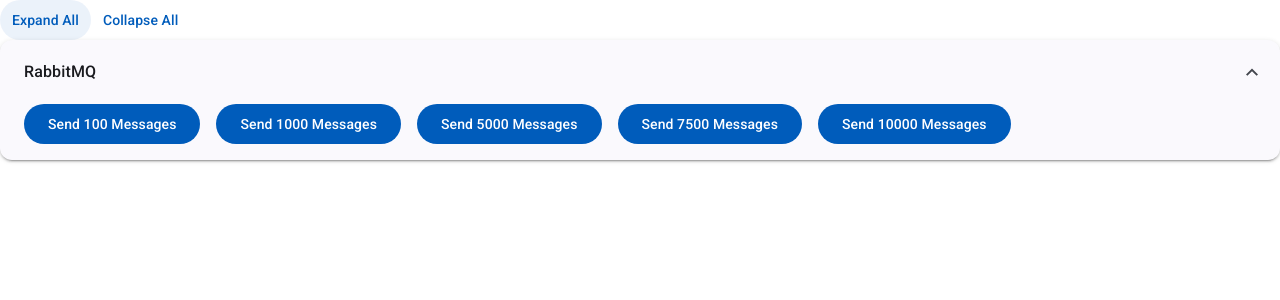
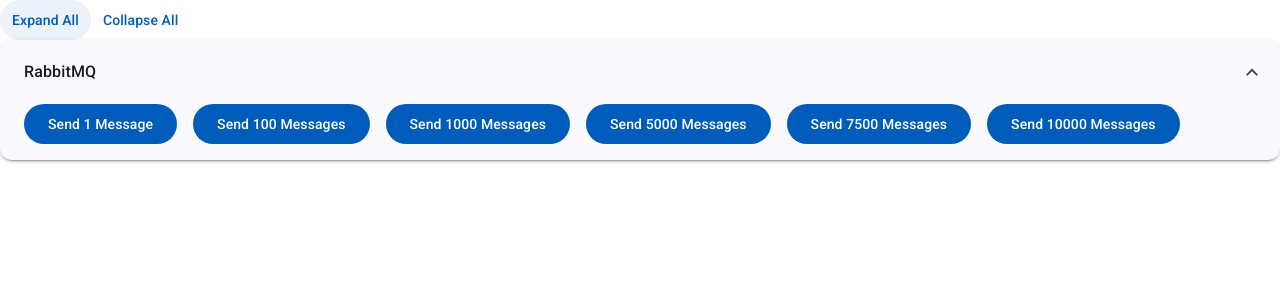
Before and after one commit to kumarrishav7/frontendPlay, an Angular app: page / in a window 1280 px wide. Shown: the top 300 px of the page. Built offline with nearby package versions, Linux system fonts and the light colour scheme.

Commit message:
Added interceptor

```diff
--- a/src/app/api.service.ts
+++ b/src/app/api.service.ts
@@ -1,15 +1,13 @@
 import { Injectable } from '@angular/core';
 import { HttpClient } from '@angular/common/http';
-import { Observable, forkJoin, from, mergeMap } from 'rxjs';
+import { from, mergeMap } from 'rxjs';
 
 @Injectable({
   providedIn: 'root',
 })
 export class ApiService {
-  // API URL (replace with your actual API endpoint)
   private apiUrl =
     'https://rishavplayground-fsdtbkgme6fmagan.canadacentral-01.azurewebsites.net/api/Notifications';
-
   // private apiUrl = 'http://localhost:5151/api/Notifications';
 
   constructor(private http: HttpClient) {}
@@ -24,24 +22,19 @@
     for (let i = 0; i < length; i++) {
       result += characters.charAt(Math.floor(Math.random() * charactersLength));
     }
-
     return result;
   }
 
-  // Function to send 100 API calls with random string and timestamp
   sendBulkMessages(num: number) {
     const requests = [];
 
     for (let i = 0; i < num; i++) {
       const randomString = this.generateRandomString(5);
-      const timestamp = Date.now(); // Current timestamp
+      const timestamp = Date.now();
 
-      // Create the payload for each request
       const payload = {
-        message: `${randomString}-${timestamp}`, // Append random string with timestamp
+        message: `${randomString}-${timestamp}`,
       };
-
-      // Create the HTTP request for each call
       const request = this.http.post(this.apiUrl, payload);
       requests.push(request);
     }
--- a/src/app/app.config.ts
+++ b/src/app/app.config.ts
@@ -1,15 +1,15 @@
 import { ApplicationConfig, provideZoneChangeDetection } from '@angular/core';
 import { provideRouter } from '@angular/router';
-
 import { routes } from './app.routes';
 import { provideAnimationsAsync } from '@angular/platform-browser/animations/async';
-import { provideHttpClient } from '@angular/common/http';
+import { provideHttpClient, withInterceptors } from '@angular/common/http';
+import { yInterceptor } from './y.interceptor';
 
 export const appConfig: ApplicationConfig = {
   providers: [
     provideZoneChangeDetection({ eventCoalescing: true }),
     provideRouter(routes),
     provideAnimationsAsync(),
-    provideHttpClient(),
+    provideHttpClient(withInterceptors([yInterceptor])),
   ],
 };
--- a/src/app/communicate-with-rabbitmq/communicate-with-rabbitmq.component.html
+++ b/src/app/communicate-with-rabbitmq/communicate-with-rabbitmq.component.html
@@ -1,7 +1,16 @@
 <div>
-    <button mat-flat-button (click)="sendMessages(100)">Send 100 Messages</button>
-    <button mat-flat-button (click)="sendMessages(1000)">Send 1000 Messages</button>
-    <button mat-flat-button (click)="sendMessages(5000)">Send 5000 Messages</button>
-    <button mat-flat-button (click)="sendMessages(7500)">Send 7500 Messages</button>
-    <button mat-flat-button (click)="sendMessages(10000)">Send 10000 Messages</button>
+  <button mat-flat-button (click)="sendMessages(1)">Send 1 Message</button>
+  <button mat-flat-button (click)="sendMessages(100)">Send 100 Messages</button>
+  <button mat-flat-button (click)="sendMessages(1000)">
+    Send 1000 Messages
+  </button>
+  <button mat-flat-button (click)="sendMessages(5000)">
+    Send 5000 Messages
+  </button>
+  <button mat-flat-button (click)="sendMessages(7500)">
+    Send 7500 Messages
+  </button>
+  <button mat-flat-button (click)="sendMessages(10000)">
+    Send 10000 Messages
+  </button>
 </div>
--- /dev/null
+++ b/src/app/y.interceptor.ts
@@ -0,0 +1,11 @@
+import { HttpInterceptorFn } from '@angular/common/http';
+
+export const yInterceptor: HttpInterceptorFn = (req, next) => {
+  const modifiedReq = req.clone({
+    setHeaders: {
+      Authorization: `Bearer YOUR_TOKEN_HERE`,
+      'Custom-Header': 'CustomHeaderValue',
+    },
+  });
+  return next(modifiedReq);
+};
```
Also changed, not shown: 1 other file (tests, documents, lock files or other folders).
